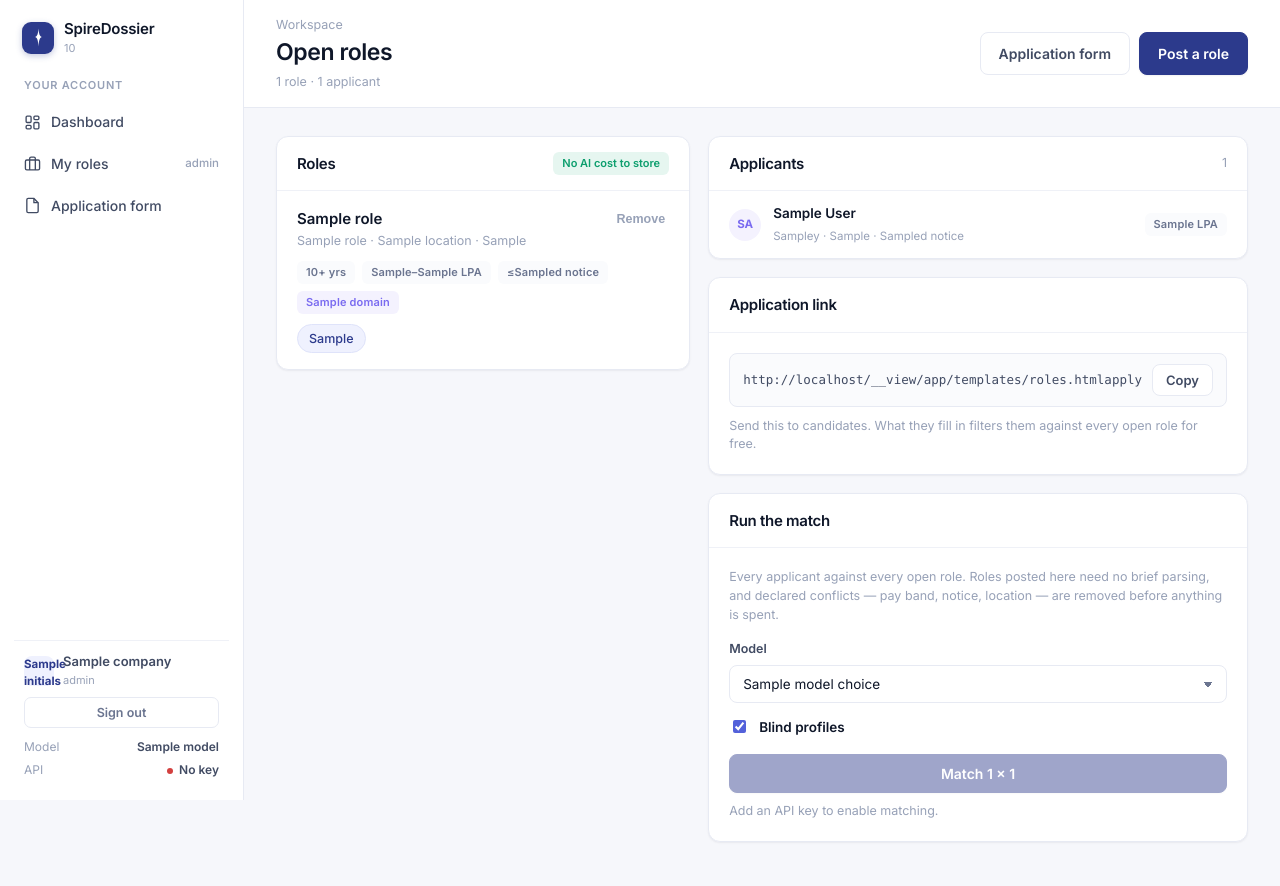
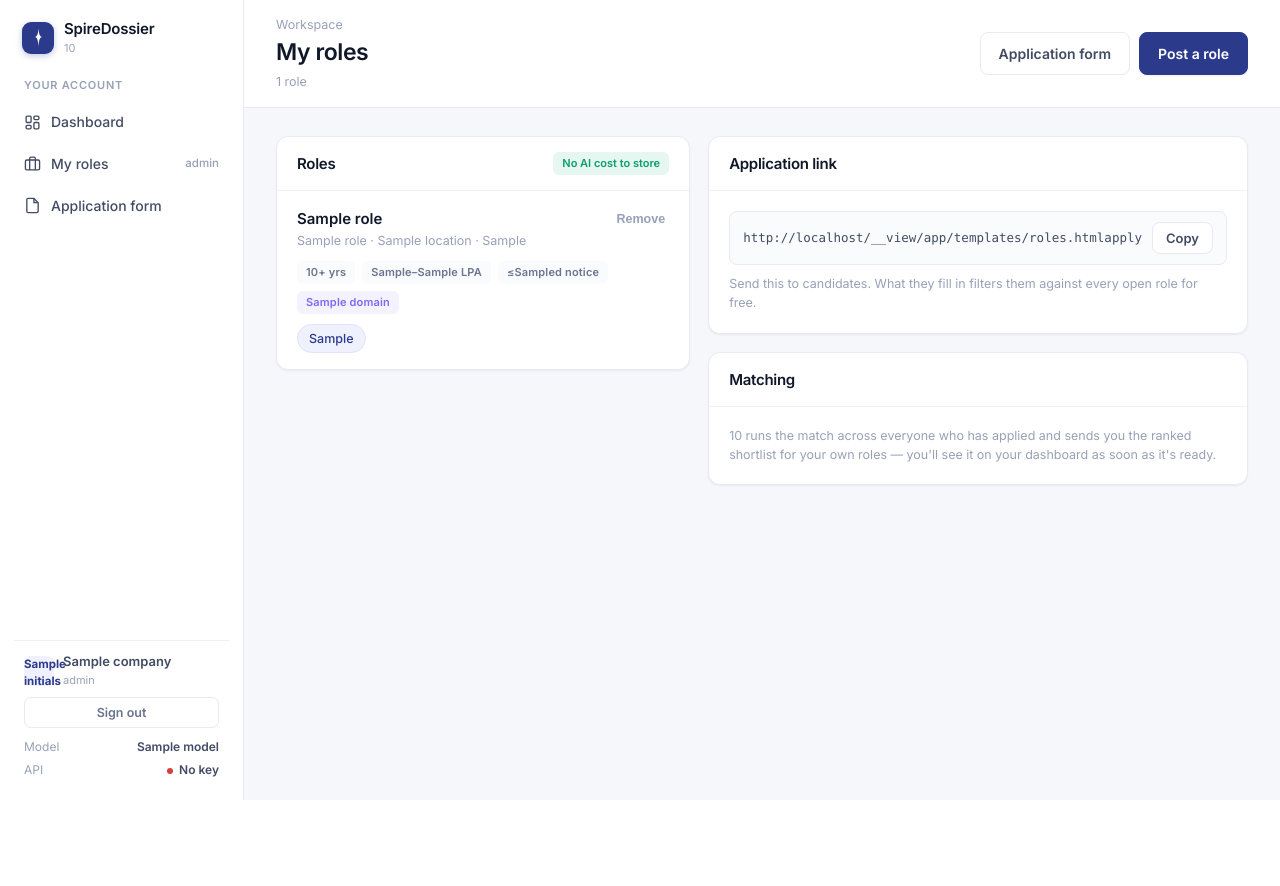
Before and after one commit to KAUSHALCODER123/Stella-spire-project, a Python web app: template app/templates/roles.html in a window 1280 px wide. After the commit the page ends 800 px from the top, so only its background shows below. Run offline with Jinja, Linux system fonts and the light colour scheme; the template is opened without the code that fills it: most values are stand-ins (such as "Sample title", 1, 10 or a date in 2020).

Commit message:
Stop showing employers the agency's own matching controls
/roles is shared between the agency and its clients, but the Applicants
list and Run the match button rendered for everyone -- an employer always
saw a false "No applicants yet" and a permanently-disabled match button,
with no explanation that Stellaspire runs matching on their behalf.

Co-Authored-By: Claude Sonnet 5 <noreply@anthropic.com>

```diff
--- a/app/templates/roles.html
+++ b/app/templates/roles.html
@@ -39,10 +39,10 @@
 <div class="topbar">
   <div>
     <div class="crumb">Workspace</div>
-    <h1>Open roles</h1>
+    <h1>{{ 'Open roles' if is_admin else 'My roles' }}</h1>
     <div class="hint" style="margin-top:2px;">
-      {{ roles|length }} role{{ '' if roles|length == 1 else 's' }} ·
-      {{ applicants|length }} applicant{{ '' if applicants|length == 1 else 's' }}
+      {{ roles|length }} role{{ '' if roles|length == 1 else 's' }}
+      {%- if is_admin %} · {{ applicants|length }} applicant{{ '' if applicants|length == 1 else 's' }}{% endif %}
     </div>
   </div>
   <div class="acts">
@@ -100,6 +100,7 @@
     </div>
 
     <div class="grid" style="gap:18px;">
+      {% if is_admin %}
       <div class="card reveal">
         <div class="card-head"><h2>Applicants</h2><span class="hint">{{ applicants|length }}</span></div>
         <div>
@@ -124,6 +125,7 @@
           {% endfor %}
         </div>
       </div>
+      {% endif %}
 
       <div class="card reveal">
         <div class="card-head"><h2>Application link</h2></div>
@@ -137,6 +139,7 @@
         </div>
       </div>
 
+      {% if is_admin %}
       <div class="card reveal">
         <div class="card-head"><h2>Run the match</h2></div>
         <div class="card-body">
@@ -164,6 +167,17 @@
           </form>
         </div>
       </div>
+      {% else %}
+      <div class="card reveal">
+        <div class="card-head"><h2>Matching</h2></div>
+        <div class="card-body">
+          <p class="hint" style="margin:0;">
+            {{ agency }} runs the match across everyone who has applied and sends you the ranked
+            shortlist for your own roles — you'll see it on your dashboard as soon as it's ready.
+          </p>
+        </div>
+      </div>
+      {% endif %}
     </div>
 
   </div>
```
Also changed, not shown: tests/test_api.py (+18 -0 lines).
